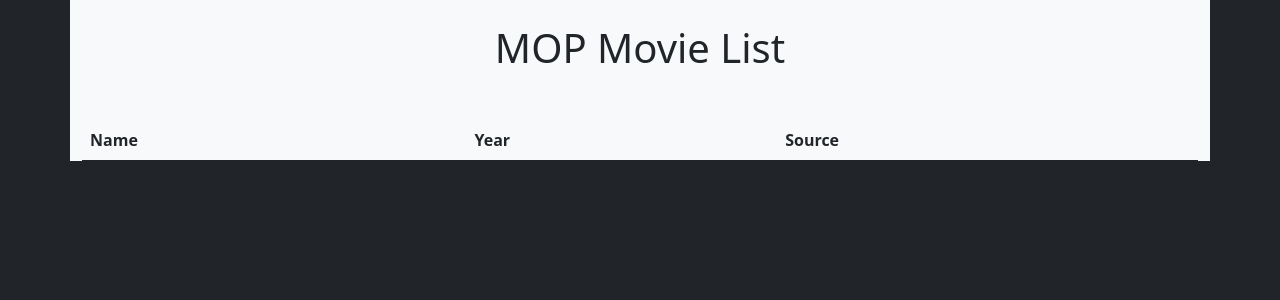
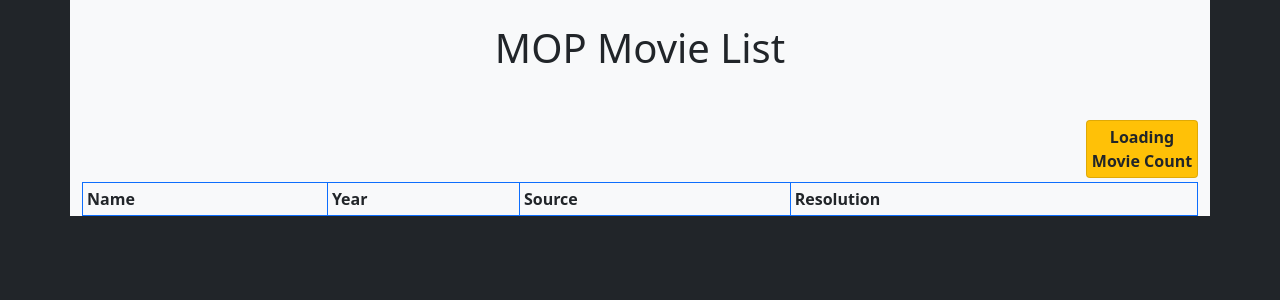
Before and after one commit to CouchMaster789/MOP, a Flask app: page /movies in a window 1280 px wide. Shown: the top 300 px of the page. Run offline with Flask 2, Linux system fonts and the light colour scheme; data that the repository does not hold is empty; some libraries are stand-ins or nearby versions.

Commit message:
added data and styling
Signed-off-by: Daniel <danielsamet98@gmail.com>

```diff
--- a/routes.py
+++ b/routes.py
@@ -23,7 +23,7 @@ def movies():
 
     process_files(files)
 
-    movie_list = sorted(flatten_movie_results(files), key=lambda key: key["marked"]["title"])
+    movie_list = sorted(flatten_movie_results(files), key=lambda key: key["marked"]["title"].lower())
 
     return jsonify({
         "movies": movie_list,
--- a/templates/movies.html
+++ b/templates/movies.html
@@ -21,12 +21,17 @@
         <h1>MOP Movie List</h1>
     </div>
 
-    <table class="table" id="movie_list">
+    <div class="card bg-warning text-center float-end mb-1 p-1" style="width: 7em;">
+        <b id="movie_count">Loading Movie Count</b>
+    </div>
+
+    <table class="table table-sm table-bordered border-primary" id="movie_list">
         <thead>
         <tr>
             <th>Name</th>
             <th>Year</th>
             <th>Source</th>
+            <th>Resolution</th>
         </tr>
         </thead>
         <tbody id="body"></tbody>
@@ -51,15 +56,22 @@
             method: "POST"
         })
             .then(response => response.json())
-            .then(function(data) {
+            .then(function (data) {
                 console.log(data);
-                data["movies"].forEach(function(movie) {
+
+                document.querySelector("#movie_count").innerText = data["recordsTotal"] + " Movies"
+
+                data["movies"].forEach(function (movie) {
                     console.log(movie);
                     table.querySelector("#body").insertAdjacentHTML("beforeend", `
                     <tr>
-                        <td>${movie["marked"]["title"]}</td>
+                        <td>
+                            ${movie["marked"]["title"]}
+                            <small class="text-muted">${movie["path"]}</small>
+                        </td>
                         <td>${movie["marked"]["year"]}</td>
                         <td>${movie["marked"]["source"]}</td>
+                        <td>${movie["marked"]["resolution"]}</td>
                     </tr>
                     `)
                 })
```
